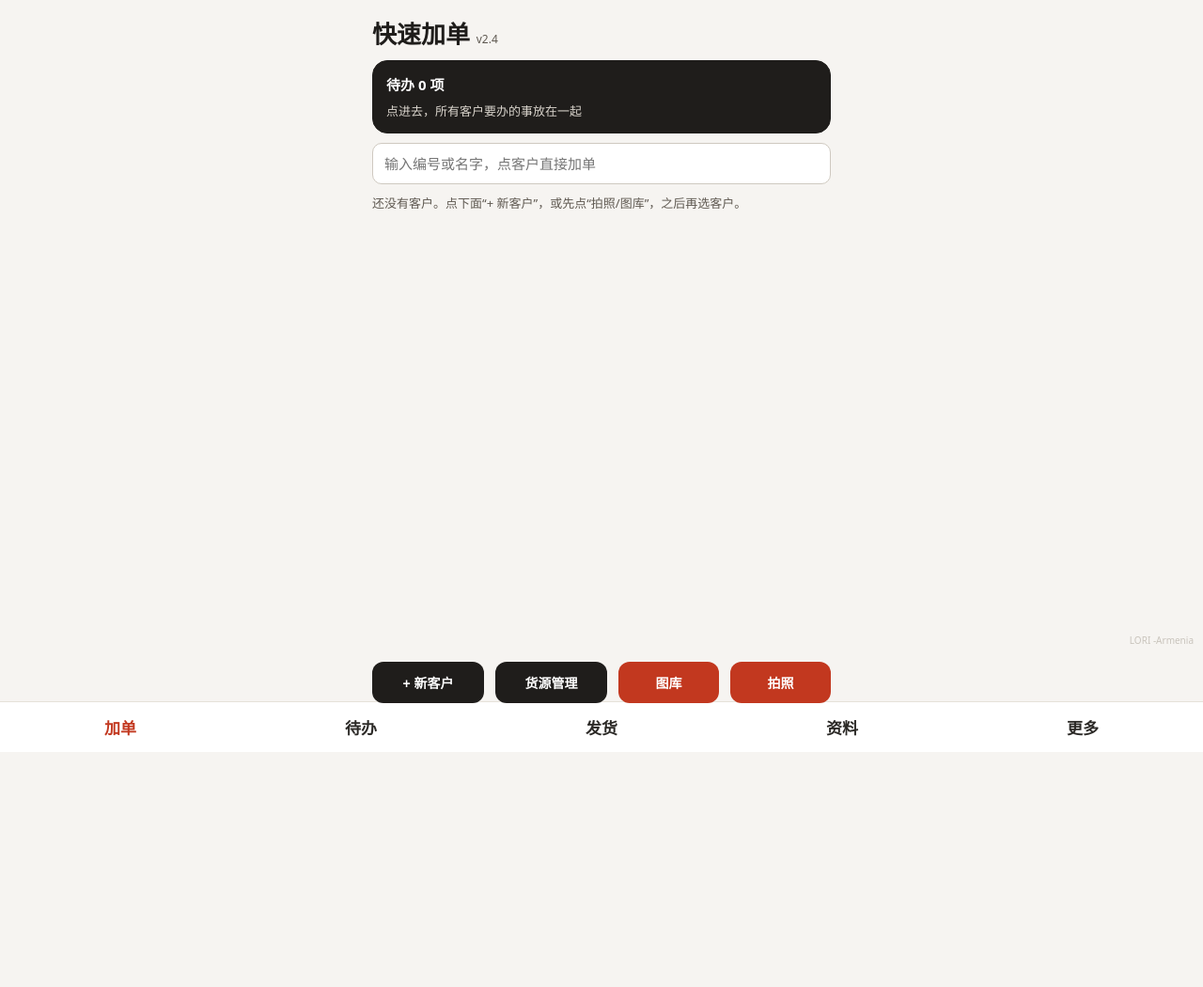
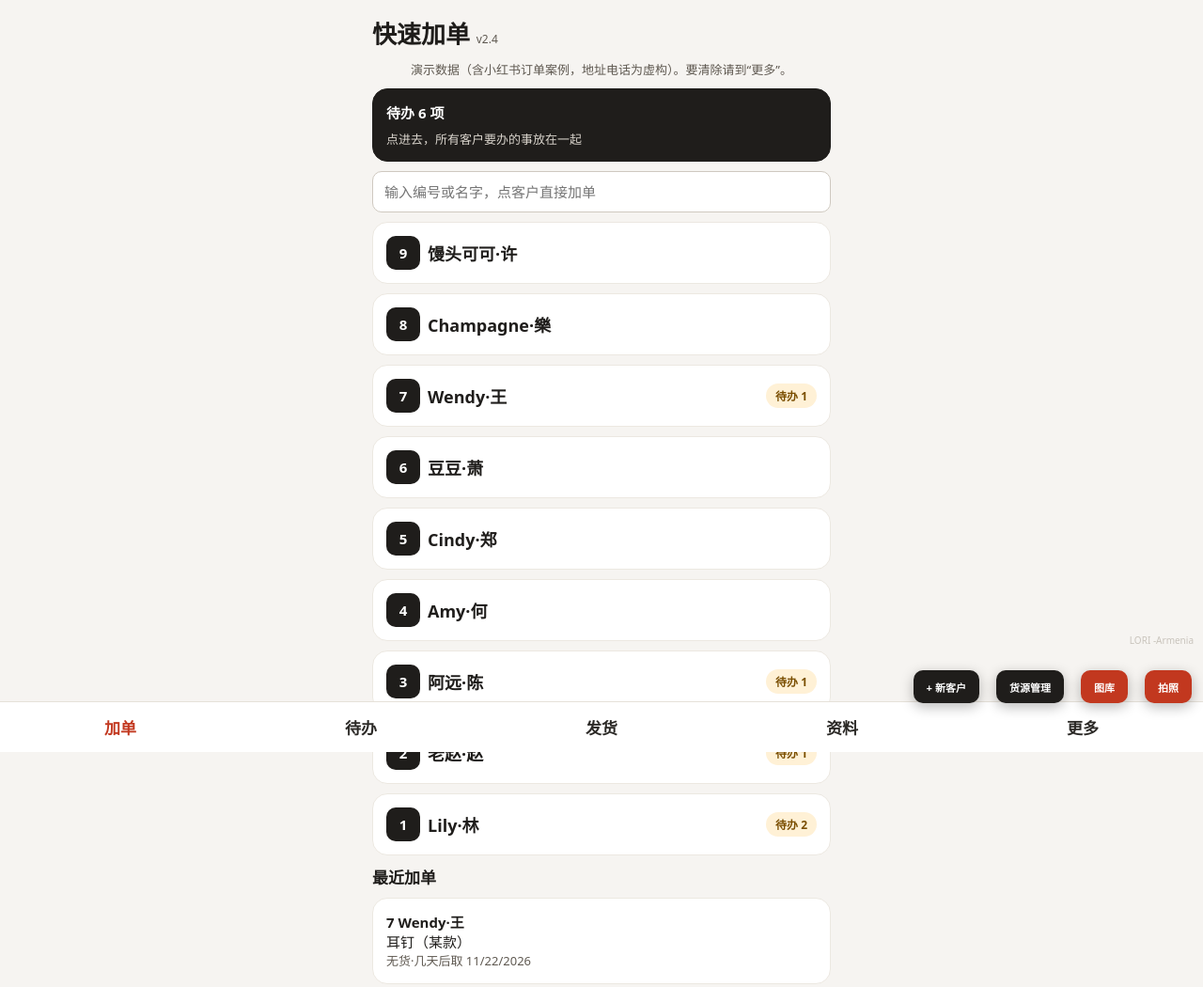
Before and after one commit to Lori0214/live-buyer-app, a plain HTML site: page live-buyer-v2.4.html in a window 1280 px wide. Shown: the top 1050 px of the page at 94% size. Before the commit the page ends 800 px from the top, so only its background shows below. Drawn offline with Linux system fonts and the light colour scheme.

Commit message:
Add files via upload

```diff
--- a/live-buyer-v2.4.html
+++ b/live-buyer-v2.4.html
@@ -23,8 +23,8 @@ textarea{min-height:110px}label{font-size:12px;color:#5F5951;display:block;margi
 .tabs{position:fixed;left:0;right:0;bottom:0;background:#fff;border-top:1px solid #E6E1D9;display:flex;padding-bottom:env(safe-area-inset-bottom);z-index:5}
 .tabs div{flex:1;text-align:center;padding:14px 0;font-size:17px;font-weight:800;color:#2B2926}.tabs div.on{color:#C2381F}
 .vh{position:absolute;left:-9999px;width:1px;height:1px;opacity:0}
-#qbar{position:fixed;left:0;right:0;bottom:calc(52px + env(safe-area-inset-bottom));z-index:6;display:none;justify-content:center;pointer-events:none}
-.qb{flex:1;height:44px;border-radius:12px;font-size:14px;font-weight:700;display:flex;align-items:center;justify-content:center;border:0;color:#fff;margin:0}.qb.dark{background:#1F1D1B}.qb.red{background:#C2381F}
+#qbar{position:fixed;left:0;right:0;bottom:calc(52px + env(safe-area-inset-bottom));z-index:6;display:none;justify-content:flex-end;pointer-events:none}
+.qb{flex:0 0 auto;padding:0 14px;height:35px;border-radius:10px;font-size:11px;box-shadow:0 4px 14px rgba(0,0,0,.28);font-weight:700;display:flex;align-items:center;justify-content:center;border:0;color:#fff;margin:0}.qb.dark{background:#1F1D1B}.qb.red{background:#C2381F}
 .sheet{position:fixed;inset:0;background:rgba(0,0,0,.4);z-index:10;display:flex;align-items:flex-end;justify-content:center}
 .sheet>div{background:#F6F4F1;width:100%;max-width:520px;max-height:90vh;overflow:auto;border-radius:20px 20px 0 0;padding:16px;display:flex;flex-direction:column;gap:10px}
 .wm{position:fixed;right:10px;bottom:calc(112px + env(safe-area-inset-bottom));font-size:10px;color:#C9C4BC;pointer-events:none;z-index:4}
@@ -291,7 +291,7 @@ function render(){tabsHtml();var h='';
  if(tab==='add')h=vAdd();
  else if(tab==='cust'){var n=view.name;h=n==='cust'?vCust(view.id):n==='cstat'?vCstat(view.id):n==='new'?seg()+vNew():n==='imp'?seg()+'<div style="height:12px"></div>'+vImp():seg()+'<div style="height:12px"></div>'+vList()}
  else if(tab==='todo')h=vTodo();else if(tab==='ship')h=vShip();else h=vMore();
- var qb=$('#qbar');if(tab==='add'){qb.style.display='flex';qb.innerHTML='<div style="display:flex;gap:12px;width:100%;max-width:520px;padding:0 16px;pointer-events:auto"><button class="qb dark" data-act="goNew">+ 新客户</button><button class="qb dark" data-act="srcMgr">货源管理</button><label class="qb red" for="g_gal">图库</label><label class="qb red" for="g_cam">拍照</label></div>'}else{qb.style.display='none';qb.innerHTML=''}
+ var qb=$('#qbar');if(tab==='add'){qb.style.display='flex';qb.innerHTML='<div style="display:flex;gap:18px;padding:0 12px;pointer-events:auto"><button class="qb dark" data-act="goNew">+ 新客户</button><button class="qb dark" data-act="srcMgr">货源管理</button><label class="qb red" for="g_gal">图库</label><label class="qb red" for="g_cam">拍照</label></div>'}else{qb.style.display='none';qb.innerHTML=''}
  var keep=document.activeElement&&document.activeElement.id;var pos=keep?document.activeElement.selectionStart:0;
  $('#app').innerHTML=h;
  if(keep&&$('#'+keep)){var el=$('#'+keep);el.focus();try{el.setSelectionRange(pos,pos)}catch(e){}}}
@@ -391,7 +391,7 @@ document.addEventListener('click',function(e){
  case'closeSheet':closeSheet();break;
  case'clearShots':view.shots=[];render();break;
  case'clearAsk':sheet('<h2>清除所有数据？</h2><div class="muted">会删除这台手机里所有客户、订单、记录、待办，无法恢复。要保留的话请先回到“更多”点“复制备份”。</div><button class="btn" data-act="clearYes">确认清除</button><button class="btn ghost" data-act="closeSheet">取消</button>');break;
- case'clearYes':var cleared={customers:S.customers,orders:S.orders,records:S.records};S={customers:[],records:[],todos:[],orders:[]};shipSel={};addrSel={};shipOut='';save();logAdd('清除',VER,cleared);closeSheet();tab='more';view={name:'more'};toast('已清除全部数据');render();break;
+ case'clearYes':var cleared={customers:S.customers,orders:S.orders,records:S.records};S={customers:[],records:[],todos:[],orders:[]};shipSel={};addrSel={};shipOut='';save();try{localStorage.setItem('lb-seen','1')}catch(e){}logAdd('清除',VER,cleared);closeSheet();tab='more';view={name:'more'};toast('已清除全部数据');render();break;
  case'demo':sheet('<h2>载入示例数据？</h2><div class="muted">示例数据全是虚构的。会替换掉现在这台手机里的数据，请先复制备份。</div><button class="btn" data-act="demoYes">载入</button><button class="btn ghost" data-act="closeSheet">取消</button>');break;
  case'demoYes':loadDemo();closeSheet();toast('已载入示例数据');render();break;
  case'cParse':{var f0=nfInit();f0.raw=val('c_raw');var P=parseAddr(f0.raw);if(P.nick)f0.nick=P.nick;if(P.surname)f0.surname=P.surname;var a0=f0.addrs[0];if(P.receiver)a0.receiver=P.receiver;if(P.phone)a0.phone=P.phone;if(P.region)a0.region=P.region;if(P.address)a0.address=P.address;render();toast('已填入，请核对');break}
@@ -429,8 +429,8 @@ document.addEventListener('change',function(e){var t=e.target;
  if(t.id==='imp_file'&&t.files.length){var fs=Array.prototype.slice.call(t.files);view.shots=view.shots||[];var left=fs.length;fs.forEach(function(f){readImg(f,function(d){view.shots.push(d);if(--left===0)render()})})}
  if(t.id==='c_file'&&t.files[0]){readImg(t.files[0],function(d){var p=$('#c_prev');if(p)p.innerHTML='<img src="'+d+'" style="width:100%;border-radius:10px;border:1px solid #ECE8E1"><div class="muted">对照截图，把买家昵称、收件人、电话、地址填到下面。</div>'})}
 });
-var autoDemo=false;try{autoDemo=/[?&]demo=1/.test(location.search)&&!localStorage.getItem('lb-demo-2.2')}catch(e){}
-if(autoDemo){loadDemo();try{localStorage.setItem('lb-demo-2.2','1')}catch(e){}}
+var autoDemo=false;try{autoDemo=(S.customers.length===0&&!localStorage.getItem('lb-seen'))||(/[?&]demo=1/.test(location.search)&&!localStorage.getItem('lb-demo-2.2'))}catch(e){}
+if(autoDemo){loadDemo();try{localStorage.setItem('lb-demo-2.2','1');localStorage.setItem('lb-seen','1')}catch(e){}}
 render();
 })();
 </script>
```
